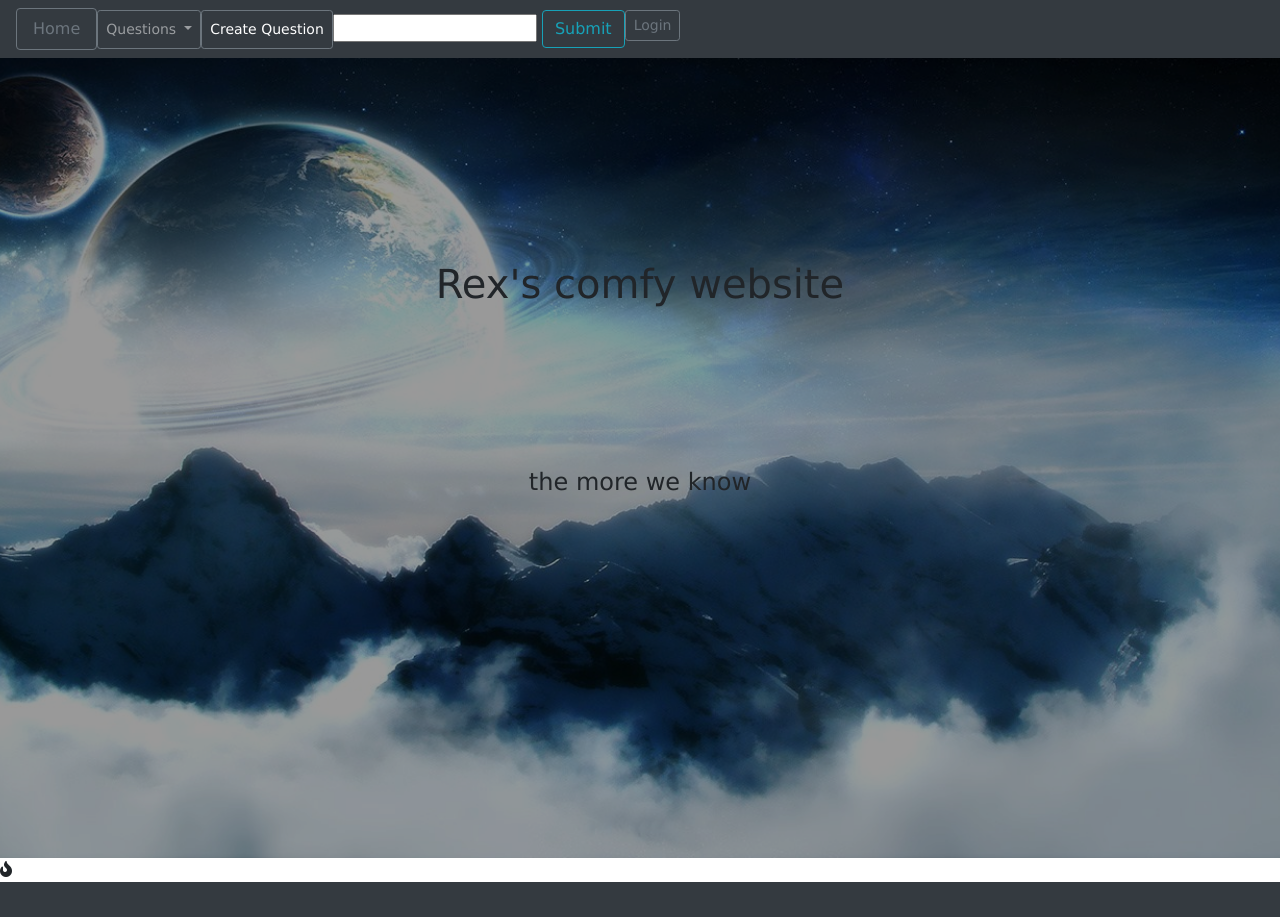
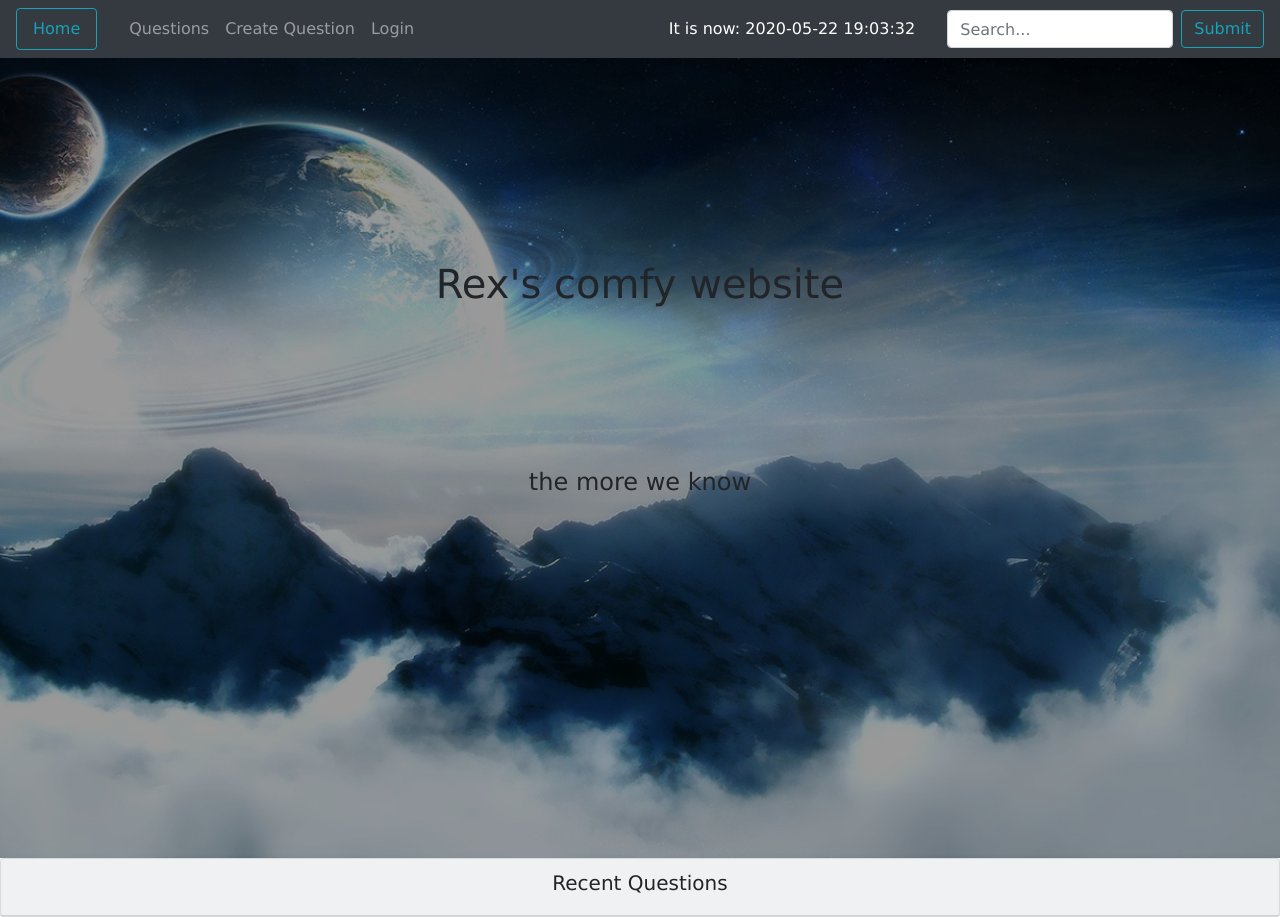
Before and after one commit to Seraph27/django-forum, a Django app: page /rex/home in a window 1280 px wide. Before the commit the page ends 882 px from the top, so only its background shows below. Run offline with Django 3.2, Linux system fonts and the light colour scheme; data that the repository does not hold is empty; some libraries are stand-ins or nearby versions.

Commit message:
clean navbar display three most recent questions asked dispaly current time in nav bar

```diff
--- a/rex_app/models.py
+++ b/rex_app/models.py
@@ -19,7 +19,6 @@ class DirectMessage(models.Model):
 class UserAttribute(models.Model):
 	user = models.OneToOneField(User, on_delete=models.PROTECT)
 	background_color = models.IntegerField(choices=Colors.choices)
-
 
 class Question(models.Model):
     text = models.CharField(max_length=99999)
--- a/rex_app/templates/rex_app/base.html
+++ b/rex_app/templates/rex_app/base.html
@@ -32,12 +32,8 @@
   <body>
 
 
-
-
-
-
     <nav class="navbar navbar-expand-lg navbar-dark bg-dark">
-      <a class="nav-link btn btn-outline-secondary" href="{% url 'home' %}">Home</a>
+      <a class="nav-link btn btn-outline-info mr-4" href="{% url 'home' %}">Home</a>
 
       <button class="navbar-toggler" type="button" data-toggle="collapse" data-target="#navbarSupportedContent" aria-controls="navbarSupportedContent" aria-expanded="false" aria-label="Toggle navigation">
         <span class="navbar-toggler-icon"></span>
@@ -47,7 +43,7 @@
         <ul class="navbar-nav mr-auto">
 
           <li class="nav-item dropdown">
-            <a class="nav-link btn btn-outline-secondary btn-sm dropdown-toggle" href="#" id="navbarDropdown" role="button" data-toggle="dropdown" aria-haspopup="true" aria-expanded="false">
+            <a class="nav-link" href="#" id="navbarDropdown" role="button" data-toggle="dropdown" aria-haspopup="true" aria-expanded="false">
               Questions
             </a>
             <div class="dropdown-menu" aria-labelledby="navbarDropdown">
@@ -57,30 +53,32 @@
             </div>
           </li><br>
 
-          <li class="nav-item active">
-            <a class="nav-link btn btn-outline-secondary btn-sm" href="{% url 'create_question' %}">Create Question</a>
+          <li class="nav-item ">
+            <a class="nav-link" href="{% url 'create_question' %}">Create Question</a>
           </li>
 
-          <li class="nav-item active">
-            <form action="{% url 'search' %}">
-              <input type="text" id="searchbox" name="searchbox">
-              <input class="btn btn-outline-info" type="submit" value="Submit">
-            </form>
-          </li>
 
           {% if user.userattribute %}
-            <li><a class="btn btn-outline-secondary btn-sm" href="{% url 'settings' user.userattribute.pk %}">Settings</a></li>
+            <li class="nav-item"><a class="nav-link" href="{% url 'settings' user.userattribute.pk %}">Settings</a></li>
           {% endif %}
 
 
            {% if user.is_authenticated %}
-             <li>Logged in as: {{ user.get_username }}</li>
-             <li>Color: {{ user.userattribute.get_background_color_display }}</li>
-             <li><a class="btn btn-outline-secondary btn-sm" href="{% url 'logout'%}?next={{request.path}}">Logout</a></li>
+             <li class="nav-item active"><a class="nav-link">Logged in as: {{ user.get_username }}</a></li>
+             {# <li class="nav-item active"><a class="nav-link">Color: {{ user.userattribute.get_background_color_display }}</a></li> #}
+             <li class="nav-item"><a class="nav-link" href="{% url 'logout'%}?next={{request.path}}">Logout</a></li>
            {% else %}
-             <li><a class="btn btn-outline-secondary btn-sm" href="{% url 'login'%}?next={{request.path}}">Login</a></li>
+             <li class="nav-item"><a class="nav-link" href="{% url 'login'%}?next={{request.path}}">Login</a></li>
            {% endif %}
+
         </ul>
+        <ul class="navbar-nav ml-auto">
+          <li class="nav-item active"><a class="nav-link mr-4">It is now: {{local_time}}<a></li>
+        </ul>
+        <form class="form-inline my-2 my-lg-0" action="{% url 'search' %}">
+          <input class="form-control mr-sm-2" type="text" id="searchbox" placeholder="Search..." name="searchbox">
+          <input class="btn btn-outline-info" type="submit" value="Submit">
+        </form>
       </div>
     </nav>
 
--- a/rex_app/templates/rex_app/home.html
+++ b/rex_app/templates/rex_app/home.html
@@ -66,11 +66,25 @@
 
 	}
 
-
+{% load humanize %}
 
 </style>
 
-<p>
-	<i class="fas fa-fire"></i>
-</p>
+<div class="card text-center bg-light">
+	<div class="card-header">
+		<h5>Recent Questions</h5>
+	</div>
+	<ul class="list-group list-group-flush">
+		{% for recent in recents %}
+		    <li class="list-group-item"><a class="navbar-brand btn btn-link" href="{% url 'question_detail' recent.pk%}">{{recent}}</a><h5>Asked by: {{recent.asked_by}} {{recent.date|naturaltime}}</h5>
+			</li>
+		{% endfor %}
+
+	</ul>
+</div>
+
+
+{# <p> #}
+{# 	<i class="fas fa-fire"></i> #}
+{# </p> #}
 {% endblock content %}
--- a/rex_app/views.py
+++ b/rex_app/views.py
@@ -15,7 +15,9 @@ from django.views.generic import ListView, CreateView, UpdateView
 
 from crispy_forms.helper import FormHelper
 from crispy_forms.layout import Submit
-
+import datetime
+from pytz import timezone
+import pytz
 class DirectMessageList(ListView):
     model = DirectMessage
 
@@ -42,15 +44,23 @@ class DirectMessageCreate(CreateView):
 
 # Create your views here.
 def home_detail(request):
+    top_three_recent = Question.objects.all().order_by('-id')[:3]
+
+    utc_time = datetime.datetime.utcnow()
+    tz = timezone('Asia/Taipei')
+    local_time = str(tz.fromutc(utc_time))[:19]
+
+
     return render(request,'rex_app/home.html', {
 
+        'recents': top_three_recent,
+        'questions': Question.objects.all(),
+        'local_time': local_time,
         })
 
 def question_detail(request, pk):
 
     question = get_object_or_404(Question, pk=pk)
-
-    # answers = question.answer_set.all()
 
     return render(request, 'rex_app/question_detail.html', {
         'question': question,
```
Also changed, not shown: todo.txt (+9 -3 lines).
